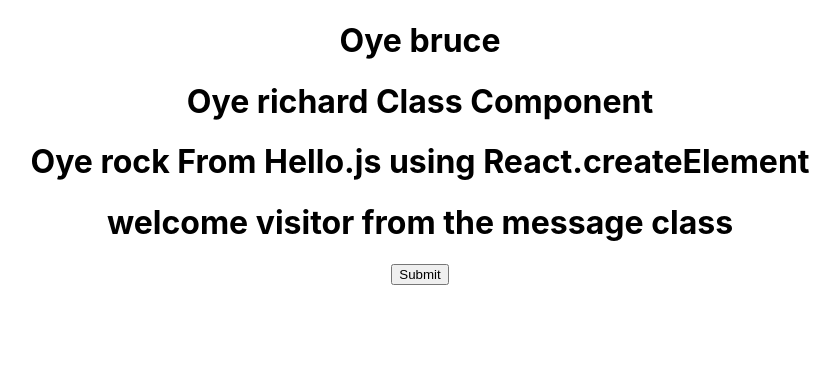
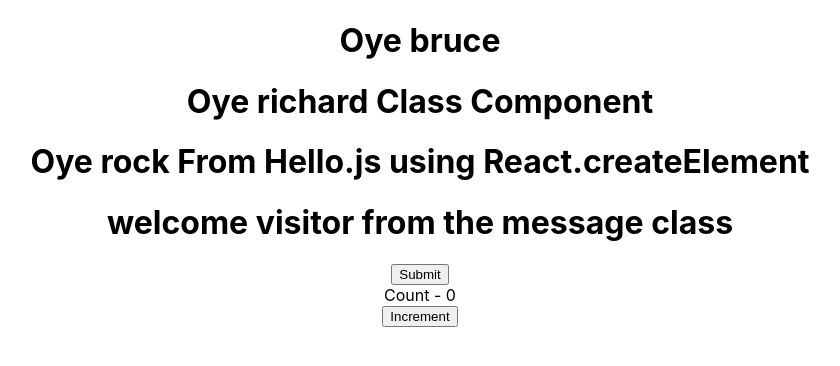
Before and after one commit to SalehMajeed/Course--ReactJS-Tutorial-for-Beginners, a React (Create React App) app in the folder my-app/: page / in a window 1280 px wide. Shown: the top 366 px of the page, without its empty margins (220-1060 px from the left). Built offline with nearby package versions, Linux system fonts and the light colour scheme.

Commit message:
get the asynchronous behaviour of setState as well as passing anonymous function to setState for preventing single collection of states

```diff
--- a/my-app/src/App.js
+++ b/my-app/src/App.js
@@ -5,6 +5,7 @@
 import Welcome from './components/welcome';
 import Hello from './components/hello';
 import Message from './components/message';
+import Counter from './components/counter';
 
 class App extends Component {
 	render() {
@@ -14,6 +15,7 @@
 				<Welcome name='richard' />
 				<Hello name='rock' />
 				<Message name='user' />
+				<Counter name=''></Counter>
 			</div>
 		);
 	}
--- /dev/null
+++ b/my-app/src/components/counter.js
@@ -0,0 +1,42 @@
+import React, { Component } from 'react';
+
+class Counter extends Component {
+	constructor() {
+		super();
+		this.state = {
+			count: 0,
+		};
+	}
+	increment() {
+		// this.setState(
+		// 	{
+		// 		count: this.state.count + 1,
+		// 	},
+		// 	() => {
+		// 		console.log('After async count value', this.state.count);
+		// 	}
+		// ); // Set State is Asynchronous
+
+		this.setState(prevState => ({
+			count: prevState.count + 1,
+		}));
+		console.log('before async count value', this.state.count);
+	}
+
+	incrementFive() {
+		for (let i = 0; i < 5; i++) {
+			this.increment();
+		}
+	}
+
+	render() {
+		return (
+			<div>
+				<div>Count - {this.state.count}</div>
+				<button onClick={() => this.incrementFive()}>Increment</button>
+			</div>
+		);
+	}
+}
+
+export default Counter;
```
